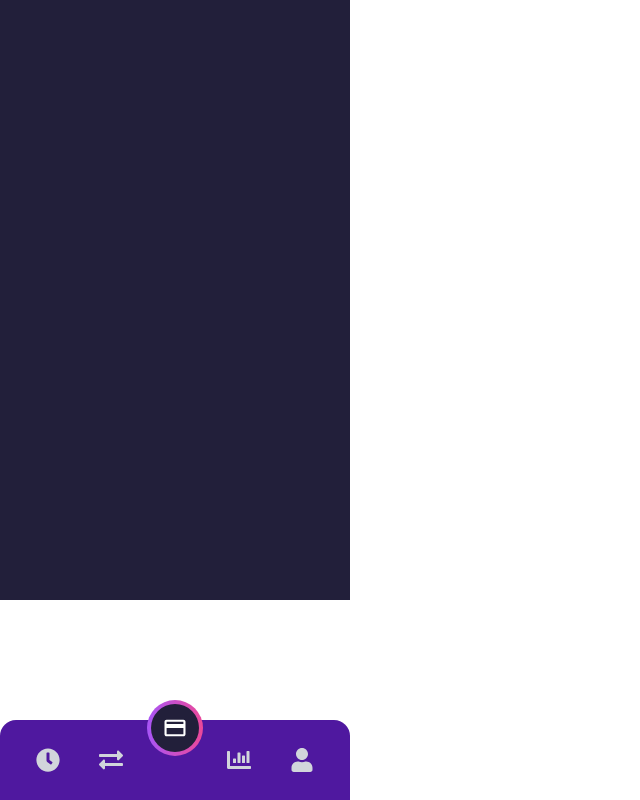
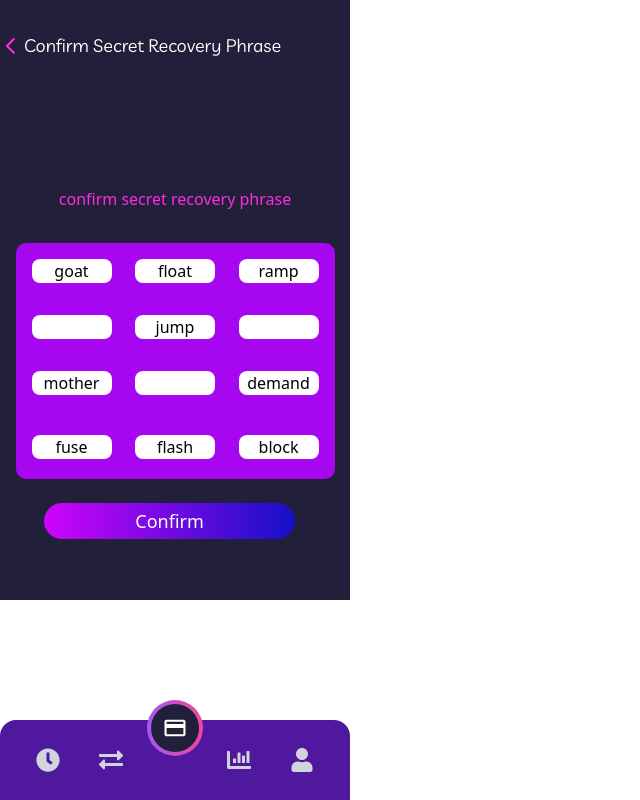
Before and after one commit to web3normad/blockguard-wallet-frontend, a React (Vite) app: page /ConfirmPhrase in a window 1280 px wide. Before the commit this address had no page. Shown: the whole page, without its empty margins (0-640 px from the left). Built offline with nearby package versions, Linux system fonts and the light colour scheme.

Commit message:
confirmphrase page design

```diff
--- a/src/App.jsx
+++ b/src/App.jsx
@@ -12,6 +12,7 @@ import SignUp from "./pages/SignUp";
 import Settings from "./pages/Settings";
 import Transactions from "./pages/Transactions";
 import Navbar from "./components/Navbar";
+import ConfirmPhrase from "./pages/ConfirmPhrase";
 
 function App() {
 
@@ -40,6 +41,7 @@ function App() {
           <Route path="/settings" element={<Settings />} />
           <Route path="/sign-up" element={<SignUp />} />
           <Route path="/sign-in" element={<SignIn />} />
+          <Route path="/ConfirmPhrase" element={<ConfirmPhrase />} />
           <Route path="/seed-phrase" element={<SeedPhrase />} />
           <Route path="/welcome" element={<Welcome />} />
         </Routes>
--- /dev/null
+++ b/src/pages/ConfirmPhrase.jsx
@@ -0,0 +1,39 @@
+// import React from 'react'
+import arrow from "/public/arrow.svg"
+const ConfirmPhrase = () => {
+  return (
+    <div className="">
+      <div className="flex gap-1 mt-8">
+        <img src={arrow} alt="arrow" width={20}/>
+        <h3 className="text-white font-[Livvic] text-[18px]">Confirm Secret Recovery Phrase</h3>
+      </div>
+      <h2 className="text-[#FF2CDF] mt-32 text-center">confirm secret recovery phrase</h2>
+      <div className="h-[236px] mx-auto mt-8 text-center w-[319px] rounded-[10px]  bg-primary-300">
+        <div className=" flex justify-between pt-4 mx-4">
+        <input type="text" className="rounded-lg w-20 text-center placeholder-black "  placeholder="goat"  />
+          <input type="text" className="w-20 rounded-lg text-center placeholder-black" placeholder="float" />
+          <input type="text" className="w-20 rounded-lg text-center placeholder-black" placeholder="ramp" />
+        </div>
+        <div className=" flex justify-between pt-8 mx-4 ">
+        <input type="text" className="rounded-lg w-20 text-center "  placeholder=""  />
+          <input type="text" className="w-20 rounded-lg text-center placeholder-black" placeholder="jump" />
+          <input type="text" className="w-20 rounded-lg text-center" placeholder="" />
+        </div>
+        <div className=" flex justify-between pt-8 mx-4">
+        <input type="text" className="rounded-lg w-20 text-center placeholder-black"  placeholder="mother"  />
+          <input type="text" className="w-20 rounded-lg text-center" placeholder="" />
+          <input type="text" className="w-20 rounded-lg text-center placeholder-black" placeholder="demand" />
+        </div>
+        <div className=" flex justify-between pt-10 mx-4">
+        <input type="text" className="rounded-lg w-20 text-center placeholder-black"  placeholder="fuse"  />
+          <input type="text" className="w-20 rounded-lg text-center placeholder-black" placeholder="flash" />
+          <input type="text" className="w-20 rounded-lg text-center placeholder-black" placeholder="block" />
+        </div>
+
+      </div>
+      <button className=" mt-6 ml-11 text-white text-lg rounded-3xl px-2 py-1 w-[251px] bg-gradient-to-r from-primary-50 to-primary-100">Confirm</button>
+    </div>
+  )
+}
+
+export default ConfirmPhrase
```
Also changed, not shown: public/arrow.svg (added).
